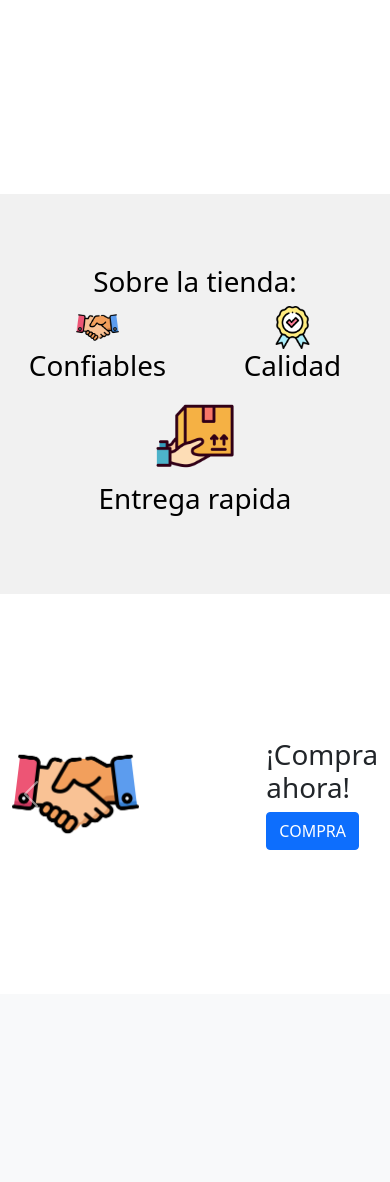
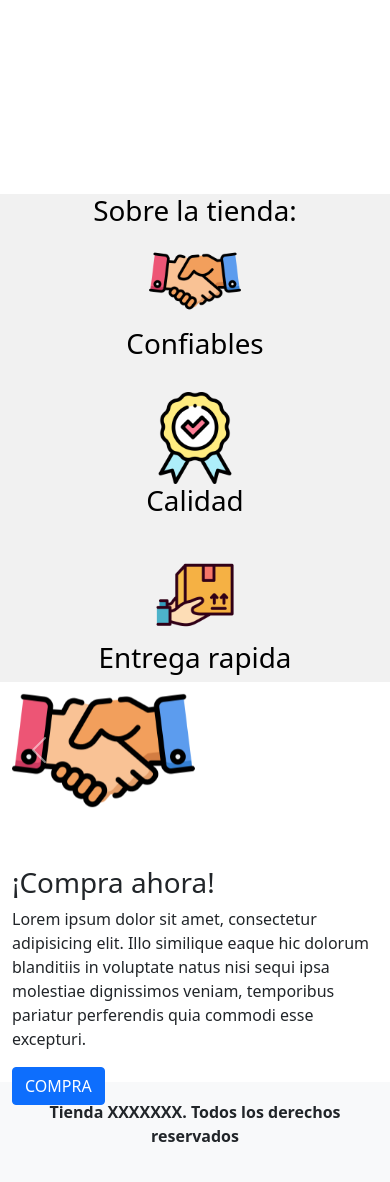
Before and after one commit to emiliooarrig/tienda-chinos-main, a PHP site: page / in a window 390 px wide. Shown: the part 462-1644 px from the top of the page. Before the commit the page ends 1312 px from the top, so only its background shows below. Run offline with PHP 8.4, Linux system fonts and the light colour scheme.

Commit message:
Ajustes responsive al index

```diff
--- a/index.php
+++ b/index.php
@@ -39,9 +39,9 @@
         <h3> Productos de calidad </h3>
     </div>
 
-    <div class="container-fluid d-flex justify-content-center align-items-center flex-column beneficios">
+    <div class="container-fluid d-flex justify-content-around align-items-center flex-column beneficios">
         <h1> Sobre la tienda: </h1>
-        <div class="row justify-content-center">
+        <div class="row row-cols-1 row-cols-md-3 g-4 justify-content-center">
             <div class="col d-flex flex-column align-items-center justify-content-center text-center">
                 <img src="img/apreton-de-manos.png" alt="" class="w-25">
                 <h1> Confiables </h1>
@@ -58,7 +58,8 @@
     </div>
 
     <div class="container compra d-flex flex-row align-items-center justify-content-center">
-
+        <div class="row row-cols-1 row-cols-md-2 g-4">
+            <div class="col">
                 <div id="carouselExampleIndicators" class="carousel slide">
                     <div class="carousel-indicators">
                         <button type="button" data-bs-target="#carouselExampleIndicators" data-bs-slide-to="0" class="active" aria-current="true" aria-label="Slide 1"></button>
@@ -82,13 +83,33 @@
                         <span class="visually-hidden">Next</span>
                     </button>
                 </div>
+            </div>
 
-        <div class="cont1">
+            <div class="col">
                 <h1> ¡Compra ahora!</h1>
+                <p>
+                    Lorem ipsum dolor sit amet, consectetur adipisicing elit. Illo similique eaque hic dolorum blanditiis in voluptate natus nisi sequi ipsa molestiae dignissimos veniam,
+                    temporibus pariatur perferendis quia commodi esse excepturi.
+                </p>
                 <a href="articulos/articulos.php" class="btn btn-primary"> COMPRA</a>
             </div>
+        </div>
+    </div>
 
-    </div>
+    <footer class="container-fluid d-flex align-items-center justify-content-center text-center bg-light" style="height: 100px;">
+        <p class="fw-bolder">
+            Tienda XXXXXXX. Todos los derechos reservados
+        </p>
+    </footer>
+
+    <style>
+        @media screen and (max-width: 400px) {
+
+            .beneficios {
+                height: fit-content;
+            }
+        }
+    </style>
 
     <script src="https://cdn.jsdelivr.net/npm/bootstrap@5.0.2/dist/js/bootstrap.bundle.min.js" integrity="sha384-MrcW6ZMFYlzcLA8Nl+NtUVF0sA7MsXsP1UyJoMp4YLEuNSfAP+JcXn/tWtIaxVXM" crossorigin="anonymous"></script>
 </body>
--- a/style.css
+++ b/style.css
@@ -18,7 +18,7 @@
 
 .beneficios{
     background-color: #f1f1f1;
-    height: 400px;
+    height: fit-content;
 }
 
 .beneficios h1{
@@ -29,3 +29,7 @@
 .compra{
     height: 400px;
 }
+
+footer{
+    height: 100px;
+}
```
Lines whose indentation alone changed are shown as unchanged.
